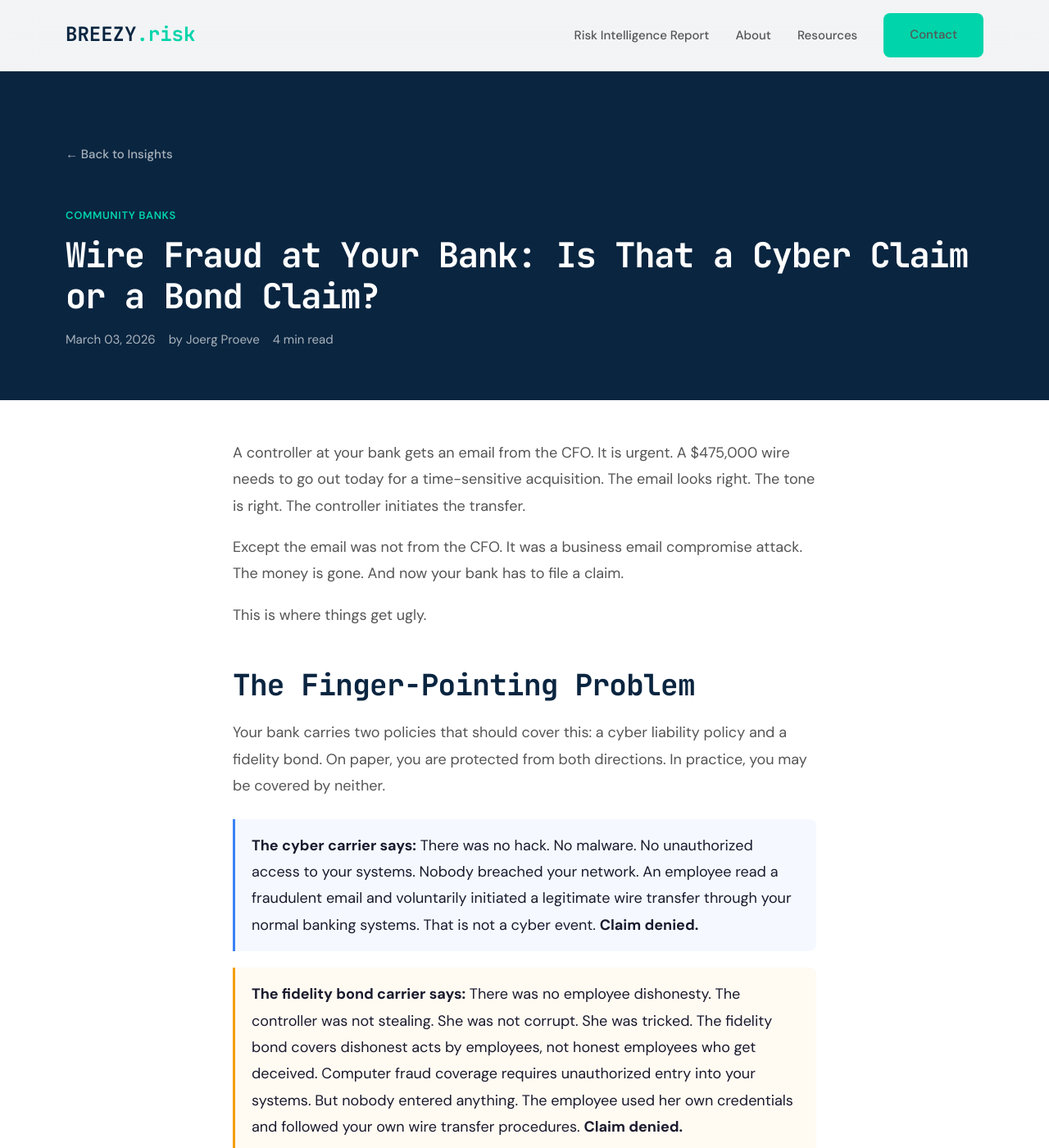
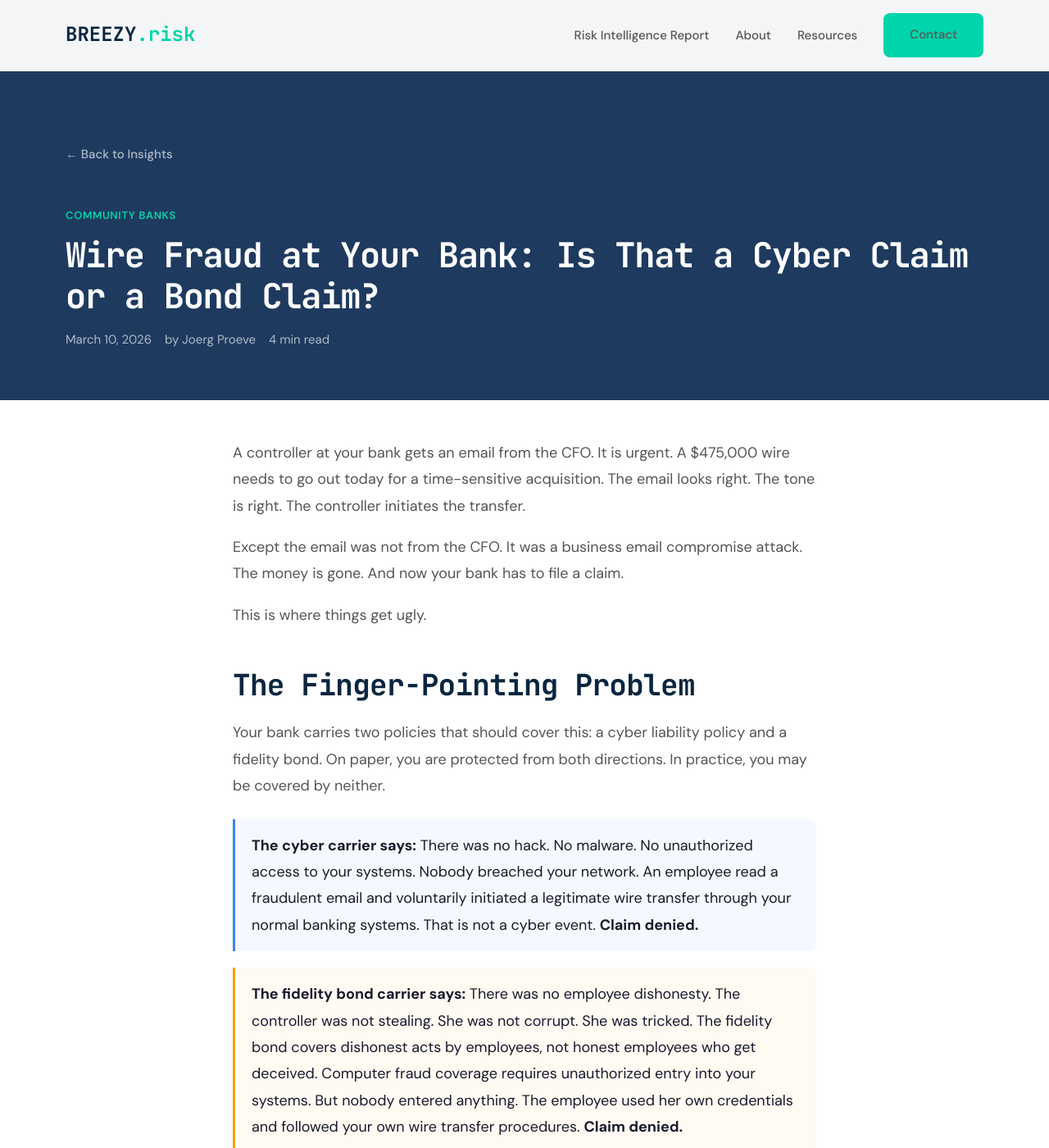
Before and after one commit to joeproe1/breezyins.com, a Jekyll site: the page built from _posts/2026-03-10-wire-fraud-cyber-claim-or-bond-claim.md, in a window 1280 px wide and 1400 px high. Shown: the whole window at 82% size. Built offline with Jekyll 4.4.1, drawn with Linux system fonts in a browser that asks for light colours.

Commit message:
Differentiate Community Banks blog hero and update wire fraud post date
- Add slate blue (#1E3A5F) hero background for Community Banks posts
- Update wire fraud blog post date from March 3 to March 10, 2026

Co-Authored-By: Claude Opus 4.6 <noreply@anthropic.com>

```diff
--- a/_layouts/post.html
+++ b/_layouts/post.html
@@ -29,7 +29,7 @@ layout: default
 }
 </script>
 <article itemscope itemtype="https://schema.org/Article">
-    <div class="post-hero">
+    <div class="post-hero{% if page.category == 'Community Banks' %} post-hero--banks{% endif %}">
         <div class="container">
             <nav class="breadcrumbs" aria-label="Breadcrumb">
                 <a href="{{ '/insights/' | relative_url }}">&larr; Back to Insights</a>
--- a/_posts/2026-03-03-wire-fraud-cyber-claim-or-bond-claim.md
+++ b/_posts/2026-03-10-wire-fraud-cyber-claim-or-bond-claim.md
@@ -2,7 +2,7 @@
 layout: post
 title: "Wire Fraud at Your Bank: Is That a Cyber Claim or a Bond Claim?"
 description: "When wire fraud hits a community bank, the cyber carrier and the fidelity bond carrier both point to the other policy. Here is how to close the gap before a claim forces the question."
-date: 2026-03-03
+date: 2026-03-10
 author: Joerg Proeve
 category: Community Banks
 read_time: "4 min read"
--- a/_sass/_pages.scss
+++ b/_sass/_pages.scss
@@ -357,6 +357,10 @@
 .post-hero {
     background: $primary;
     padding: 160px 0 60px;
+
+    &--banks {
+        background: #1E3A5F;
+    }
 
     .breadcrumbs {
         margin-bottom: 28px;
```
